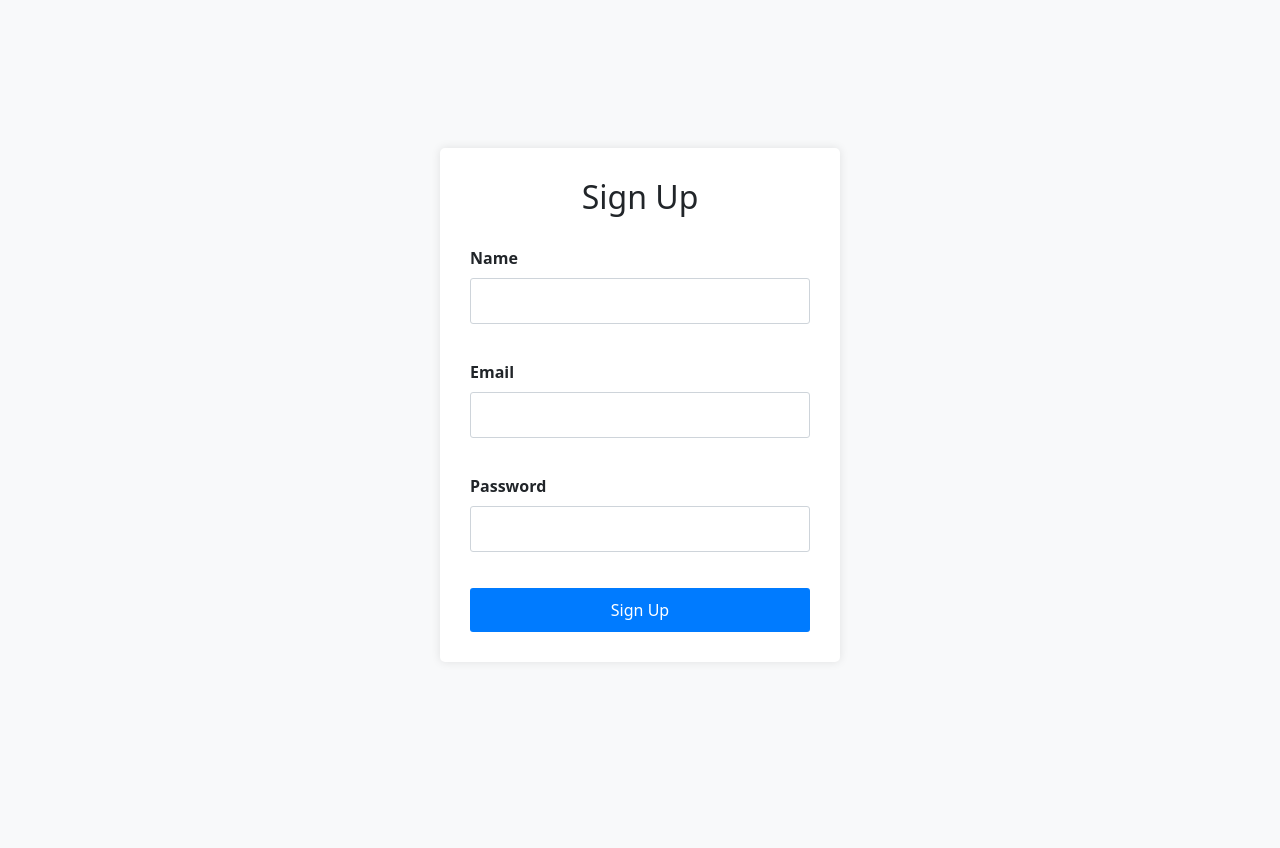
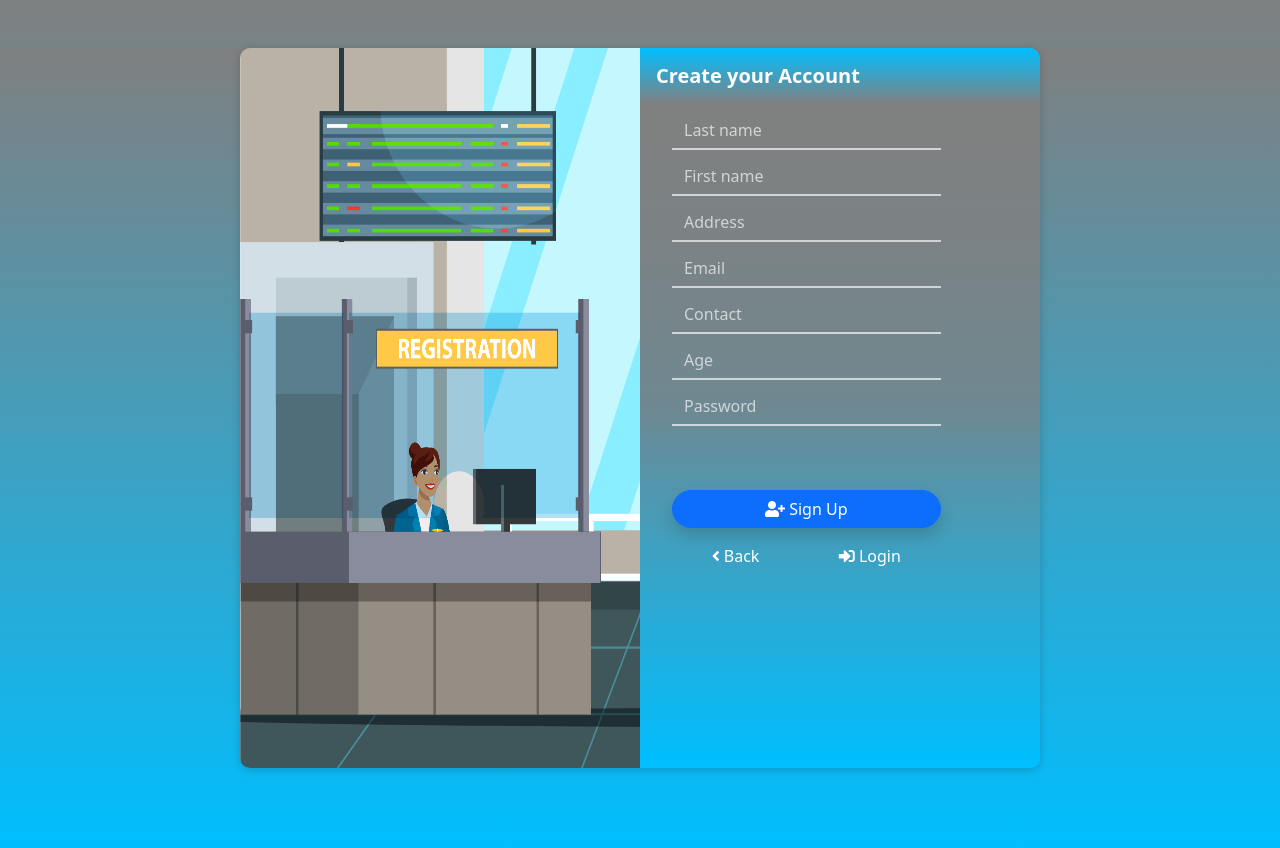
Before and after one commit to chamodi179/Hospital_Management_System-Django, a Django app: page /user_signup/ in a window 1280 px wide. Before the commit the page ends 632 px from the top, so only its background shows below. Run offline with Django 4.2, Linux system fonts and the light colour scheme.

Commit message:
built signup page UI

```diff
--- a/Templates/user_signup.html
+++ b/Templates/user_signup.html
@@ -1,77 +1,160 @@
+{% load static %}
+
 <!DOCTYPE html>
 <html lang="en">
+
 <head>
   <meta charset="UTF-8">
   <meta name="viewport" content="width=device-width, initial-scale=1.0">
-  <title>Signup Page</title>
-  <link rel="stylesheet" href="https://cdn.jsdelivr.net/npm/bootstrap@5.1.4/dist/css/bootstrap.min.css">
+  <link href="https://cdn.jsdelivr.net/npm/bootstrap@5.1.3/dist/css/bootstrap.min.css" rel="stylesheet">
+  <link href="https://cdnjs.cloudflare.com/ajax/libs/font-awesome/5.15.4/css/all.min.css" rel="stylesheet">
+  <title>Sign Up</title>
   <style>
-    body {
-      background-color: #f8f9fa;
+    body,
+    html {
+      height: 100%;
+      margin: 0;
+      padding: 0;
+      background-image: linear-gradient(to bottom, #808080, #00bfff);
+      align-items: center;
+      justify-content: center;
     }
 
-    .signup-container {
-      max-width: 400px;
-      margin: 0 auto;
-      margin-top: 100px;
-      background-color: #fff;
-      border-radius: 5px;
-      padding: 30px;
-      box-shadow: 0px 0px 10px rgba(0, 0, 0, 0.1);
+    #top-image {
+      border-top-left-radius: 10px;
+      border-bottom-left-radius: 10px;
     }
 
-    .signup-container h2 {
-      text-align: center;
-      margin-bottom: 30px;
+    #signup-form {
+      padding: 0;
+      width: 100vh;
+      height: 90vh;
+      background-image: linear-gradient(to bottom, #808080, #808080b0, #00BFFF);
+      box-shadow: 0 2px 10px rgba(0, 0, 0, 0.185);
+      border-radius: 10px;
     }
 
-    .signup-container form label {
-      font-weight: bold;
+    .col1,
+    .col2 {
+      height: 90vh;
+      width: 50vh;
+      padding: 0;
+      /*border-radius: 10px;*/
     }
 
-    .signup-container form input[type="text"],
-    .signup-container form input[type="email"],
-    .signup-container form input[type="password"] {
-      width: 100%;
-      padding: 10px;
-      margin-bottom: 20px;
-      border: 1px solid #ced4da;
-      border-radius: 3px;
+    .col1 img {
+      height: 90vh;
+      width: 50vh;
+      opacity: 10;
     }
 
-    .signup-container form button[type="submit"] {
-      width: 100%;
-      padding: 10px;
-      background-color: #007bff;
-      color: #fff;
-      border: none;
-      border-radius: 3px;
-      cursor: pointer;
+    form {
+      margin-left: 2rem;
+      margin-right: 10px !important;
+    }
+
+    #login {
+      text-align: center;
+      width: 75%;
+    }
+
+    #login a {
+      text-decoration: none;
+      color: white;
+    }
+
+    #login a:hover {
+      text-decoration: none;
+      color: white;
+      text-decoration: underline;
+    }
+
+    .col1 {
+
+      border-top-left-radius: 10px;
+      border-bottom-left-radius: 10px;
+    }
+
+    .form-control {
+      background-color: transparent;
+      border-top: none;
+      border-right: none;
+      border-left: none;
+      border-radius: 0;
+      border-bottom: rgba(255, 255, 255, 0.658) solid 2px;
+      box-shadow: none;
+      color: white;
+      width: 75%;
+    }
+
+    .form-control:focus {
+      background-color: transparent;
+      border-top: none;
+      border-right: none;
+      border-left: none;
+      border-radius: 0;
+      border-bottom: #fcf7f7 solid 2px;
+      box-shadow: none;
+      color: white;
+      width: 75%;
+    }
+
+    .form-control::placeholder {
+      color: rgba(255, 255, 255, 0.658);
+      opacity: 1;
+    }
+
+    #heading {
+      font-weight: bold;
+      color: white;
+      background-image: linear-gradient(to top, #808080, #00bfff);
+      border-top-right-radius: 10px;
+    }
+
+    #heading-effect {
+      background-image: linear-gradient(to top, #808080, #00bfff);
+      border-top-left-radius: 10px;
+    }
+    img{
+      border-top-left-radius: 10px;
+      border-bottom-left-radius: 10px;
     }
   </style>
 </head>
+
 <body>
-  <div class="container p-5">
-    <div class="signup-container">
-      <h2>Sign Up</h2>
-      <form>
-        <div class="mb-3">
-          <label for="name" class="form-label">Name</label>
-          <input type="text" id="name" name="name" required>
-        </div>
-        <div class="mb-3">
-          <label for="email" class="form-label">Email</label>
-          <input type="email" id="email" name="email" required>
-        </div>
-        <div class="mb-3">
-          <label for="password" class="form-label">Password</label>
-          <input type="password" id="password" name="password" required>
-        </div>
-        <button type="submit">Sign Up</button>
-      </form>
+  <div class="container-fluid mt-5" id="signup-form">
+    <div class="row g-0">
+      <div class="col1 col-md-6">
+        <img src="{% static 'images/signup-img1.jpg' %}" alt="" srcset="">
+      </div>
+      <div class="col2 col-md-6 ">
+        <h5 class="p-3" id="heading">Create your Account</h5>
+        <form method="POST">
+          {% csrf_token %}
+          <input type="text" class="form-control mt-2" placeholder="Last name" aria-label="Last name">
+          <input type="text" class="form-control mt-2" placeholder="First name" aria-label="First name">
+          <input type="text" class="form-control mt-2" placeholder="Address" aria-label="Address">
+          <input type="text" class="form-control mt-2" placeholder="Email" aria-label="Email">
+          <input type="text" class="form-control mt-2" placeholder="Contact" aria-label="Contact">
+          <input type="number" class="form-control mt-2" placeholder="Age" aria-label="Age">
+          <input type="password" class="form-control mt-2" placeholder="Password" aria-label="Password">
+          <div class="col-12 mt-3">
+            <button type="submit" class="btn btn-primary w-75 shadow mt-5" style="border-radius:50px;">
+              <i class="fas fa-user-plus"></i> Sign Up
+            </button>
+          </div>
+
+          <div id="login" class="d-flex justify-content-around mt-3">
+            <a href="{% url 'go_back' %}"><i class="fas fa-angle-left"></i>&nbsp;Back</a>
+            <a href="#"><i class="fas fa-sign-in-alt"></i>&nbsp;Login</a>
+          </div>
+        </form>
+      </div>
     </div>
   </div>
 
-  <script src="https://cdn.jsdelivr.net/npm/bootstrap@5.1.4/dist/js/bootstrap.bundle.min.js"></script>
+  <script src="https://cdn.jsdelivr.net/npm/bootstrap@5.1.3/dist/js/bootstrap.bundle.min.js"></script>
 </body>
+
 </html>
--- a/app/urls.py
+++ b/app/urls.py
@@ -17,4 +17,5 @@ urlpatterns = [
     path('services/W_WELLNESS/', views.W_WELLNESS_view, name='W_WELLNESS'),
     path('services/UROLOGY_CARE_C/', views.UROLOGY_CARE_C_view, name='UROLOGY_CARE_C'),
     path('services/MENS_WELLNESS_C/', views.MENS_WELLNESS_C_view, name='MENS_WELLNESS_C'),
+    path('go_back/', views.go_back, name='go_back'),
 ]
--- a/app/views.py
+++ b/app/views.py
@@ -1,5 +1,6 @@
+from django.http import HttpResponseRedirect
 from django.shortcuts import render,redirect
-
+from django.urls import reverse
 # Create your views here.
 def index(request):
     return render(request, 'index.html', {'navbar': 'index'})
@@ -45,3 +46,10 @@ def UROLOGY_CARE_C_view(request):
 
 def MENS_WELLNESS_C_view(request):
     return render(request, 'services_template.html', {'selected_center': 'MENS_WELLNESS_C'})
+
+def go_back(request):
+    previous_url = request.META.get('HTTP_REFERER')
+    if previous_url is None:
+        return redirect('index')
+    else:
+        return redirect(previous_url)
```
Also changed, not shown: static/images/signup-img1.jpg (added).
